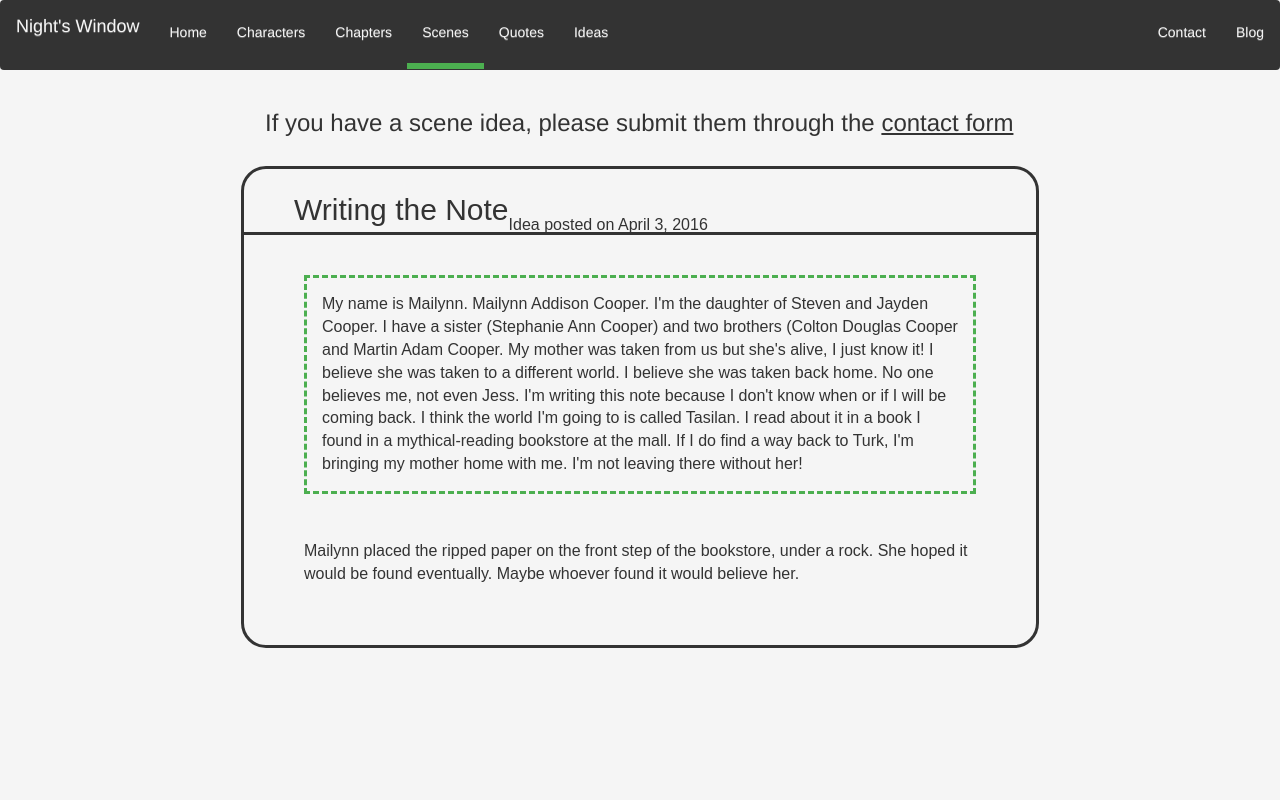
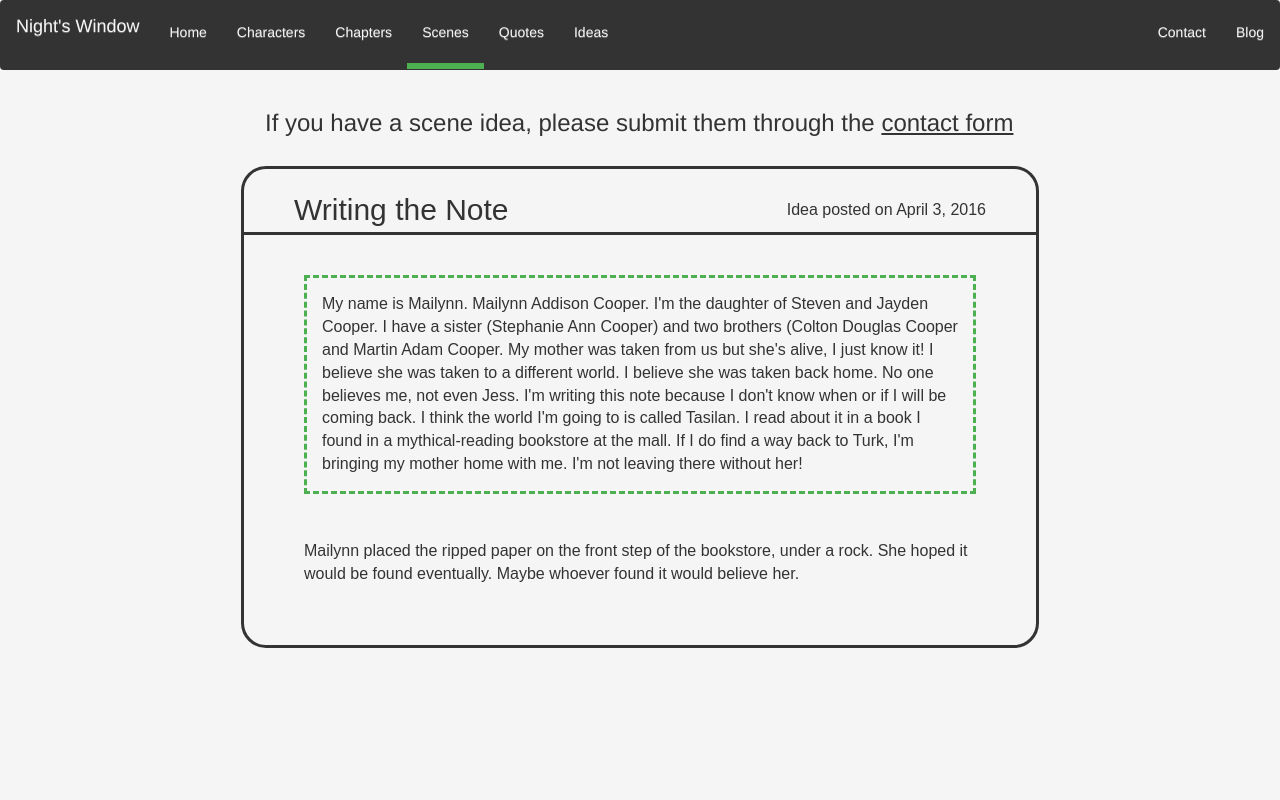
Before and after one commit to skylerdegrote/nights-window-mobile, a website: page code/client/scenes.html in a window 1280 px wide. Shown: the top 800 px of the page. Drawn offline with nearby package versions, Linux system fonts and the light colour scheme.

Commit message:
changed position on scene date - scenes page

```diff
--- a/code/client/css/scenes.css
+++ b/code/client/css/scenes.css
@@ -37,4 +37,6 @@
     position: relative;
     top: 10px;
     margin-right: 50px;
+    text-align: right;
+    float: right;
 }
```
